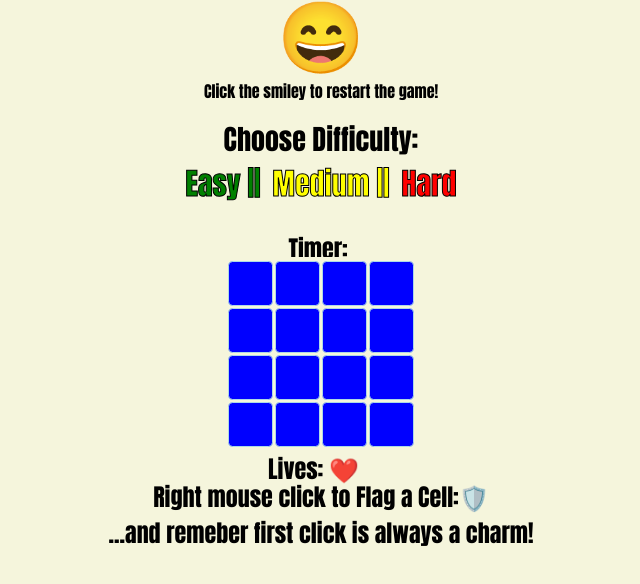
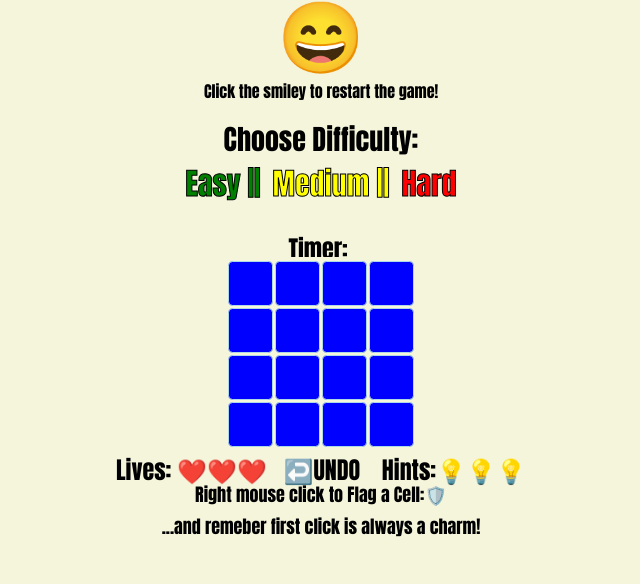
Before and after one commit to nadavmozes/minesweeper, a plain HTML site: page index.html in a window 1280 px wide. Shown: the part 70-654 px from the top of the page, without its empty margins (319-959 px from the left). Drawn offline with Linux system fonts and the light colour scheme.

Commit message:
Add files via upload

```diff
--- a/css/style.css
+++ b/css/style.css
@@ -18,6 +18,8 @@ h2 {
     text-align: center;
     margin-bottom: 0;
     margin-top: 0;
+    font-size: 18px;
+    line-height: 32px;
 }
 
 .restart {
@@ -62,8 +64,33 @@ body>div.timerset>p.timer {
     height: 28px;
 }
 
+.undo {
+    display: inline-block;
+    margin: auto;
+}
+
+.hints {
+    display: inline-block;
+    margin: auto;
+    font-size: 24px;
+    margin-left: 10px;
+}
+
+body>div.specs>p.hints>span {
+    cursor: pointer;
+    margin-left: 5;
+}
+
+body>div.specs>button {
+    font-size: 24px;
+    background: transparent;
+    border: none;
+    outline: inherit;
+    cursor: pointer;
+}
+
 body>div.specs>p:nth-child(1) {
-    margin-right: 15px;
+    margin-right: 5px;
     display: inline-block;
     margin-top: 0;
 }
--- a/index.html
+++ b/index.html
@@ -21,7 +21,9 @@
     <div class="board"></div>
     <div class="mines"></div>
     <div class="specs">
-        <p id="hearts">Lives: ❤️ </p>
+        <p id="hearts">Lives: ❤️❤️❤️ </p>
+        <button class="undo">↩️UNDO</button>
+        <p class="hints">Hints:<span>💡💡💡</span></p>
     </div>
     <h2>Right mouse click to Flag a Cell:🛡️</br>...and remeber first click is always a charm!</h2>
 
```
